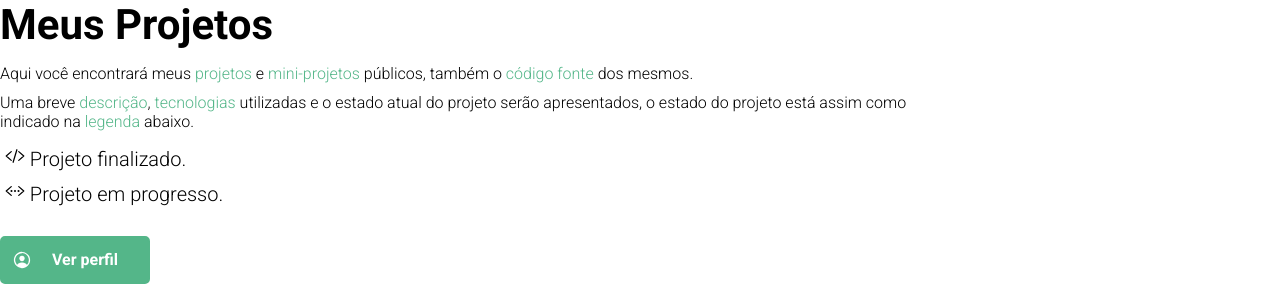
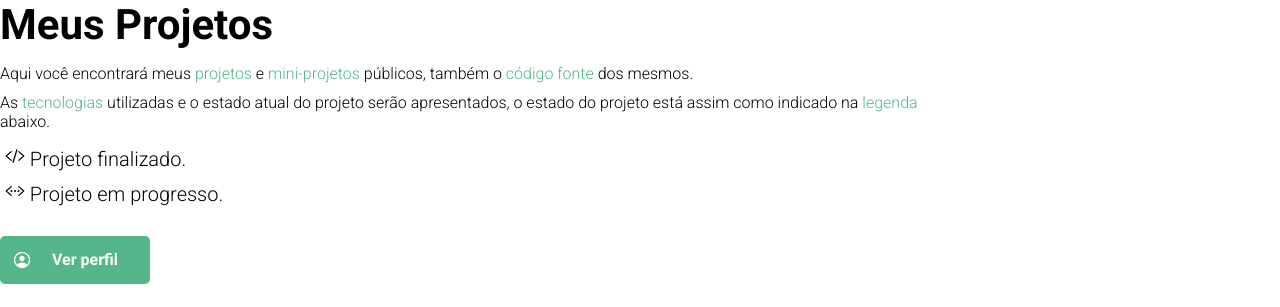
Before and after one commit to deVSora/deVSora.github.io, a plain HTML site: page projects.html in a window 1280 px wide. Shown: the top 307 px of the page. Drawn offline with nearby package versions, Linux system fonts and the light colour scheme.

Commit message:
Update projects.html

```diff
--- a/projects.html
+++ b/projects.html
@@ -23,7 +23,7 @@
             <p class="description">Aqui você encontrará meus <span class="highlight">projetos</span> e <span
                     class="highlight">mini-projetos</span> públicos, também o <span class="highlight">código
                     fonte</span> dos mesmos.</p>
-            <p class="description">Uma breve <span class="highlight">descrição</span>, <span
+            <p class="description">As <span
                     class="highlight">tecnologias</span> utilizadas e o estado atual do projeto serão apresentados, o
                 estado do projeto está assim como indicado na <span class="highlight">legenda</span> abaixo.
         </div>
```
